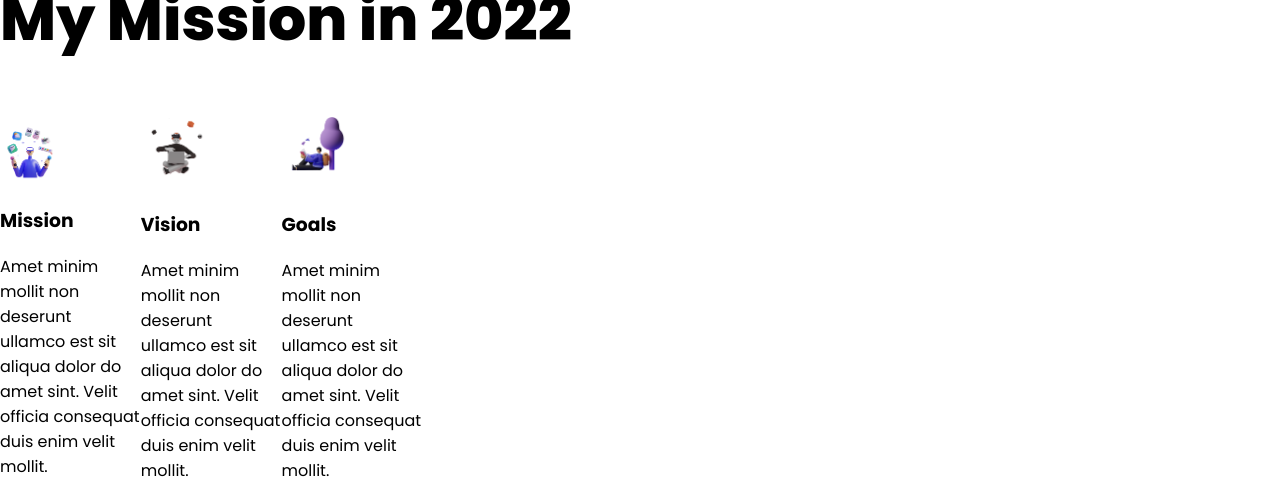
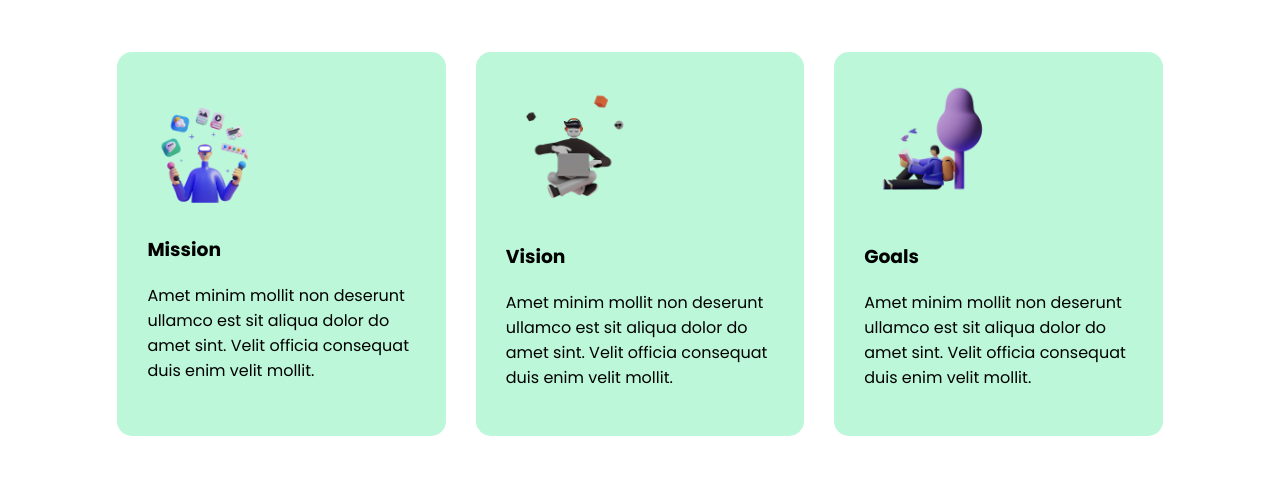
Before and after one commit to modasserjasim/Mission-2022, a plain HTML site: page index.html in a window 1280 px wide. Shown: the part 750-1249 px from the top of the page. After the commit the page ends 1226 px from the top, so only its background shows below. Drawn offline with Linux system fonts and the light colour scheme.

Commit message:
Our mission done

```diff
--- a/index.html
+++ b/index.html
@@ -27,7 +27,7 @@
         </div>
     </section>
     <section class="my-mission">
-        <h1>My Mission in 2022</h1>
+        <h1>My Mission in<span class="last-h1"> 2022</span></h1>
         <div class="three-box">
             <div class="box">
                 <img src="images/illustrator-1.png" alt="Il1">
--- a/style.css
+++ b/style.css
@@ -8,7 +8,7 @@ h1{
 }
 .first-section{
     display: flex;
-    padding: 8%;;
+    padding: 4% 8%;
 }
 .first-section h1{
     text-shadow: 0px 4px 4px rgba(0, 0, 0, 0.25);
@@ -43,10 +43,21 @@ h1{
     line-height: 30px;
     font-size: 16px;
 }
+.my-mission{
+    padding: 2% 8%;
+}
+.my-mission h1{
+    text-align: center;
+}
 .three-box{
     display: flex;
-    width: 33%;
 }
 .box img{
     width: 50%;
 }
+.box{
+    padding: 30px;
+    background-color: rgb(188, 247, 217);
+    margin: 15px;
+    border-radius: 15px;
+}
```
